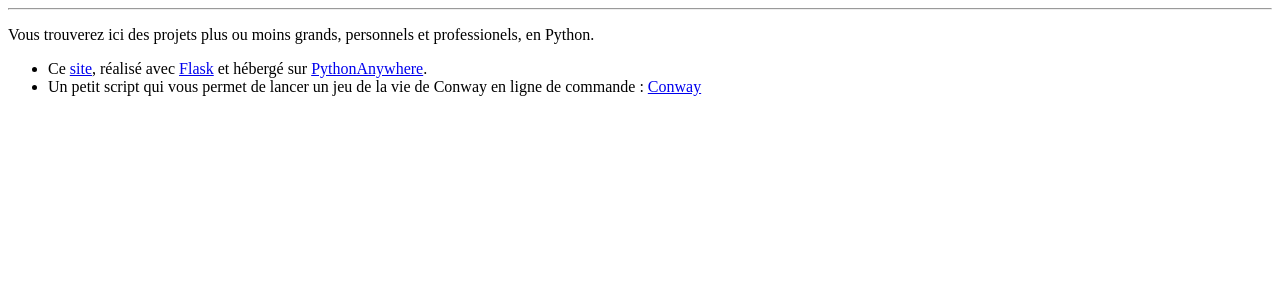
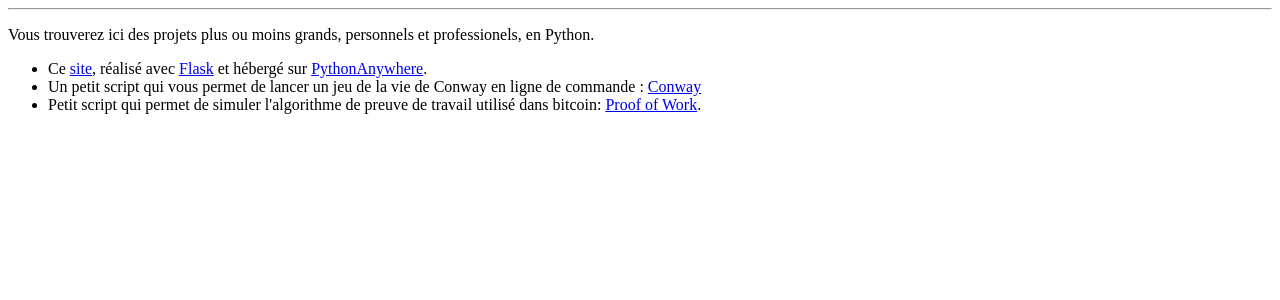
Before and after one commit to Nuorah/flaskhar, a Flask app: page /python in a window 1280 px wide. Shown: the part 26-326 px from the top of the page. Run offline with Flask 2, Linux system fonts and the light colour scheme.

Commit message:
fin de journée

```diff
--- a/flaskhar/templates/python.html
+++ b/flaskhar/templates/python.html
@@ -8,5 +8,8 @@
         <a href="https://www.pythonanywhere.com">PythonAnywhere</a>.</li>
     <li>Un petit script qui vous permet de lancer un jeu de la vie de Conway en ligne de commande :
         <a href="https://github.com/Nuorah/conway">Conway</a></li>
+    <li>Petit script qui permet de simuler l'algorithme de preuve de travail utilisé dans bitcoin:
+        <a href={{ url_for("pow.pow") }}>Proof of Work</a>.</li>
 </ul>
+
 {% endblock %}
```
